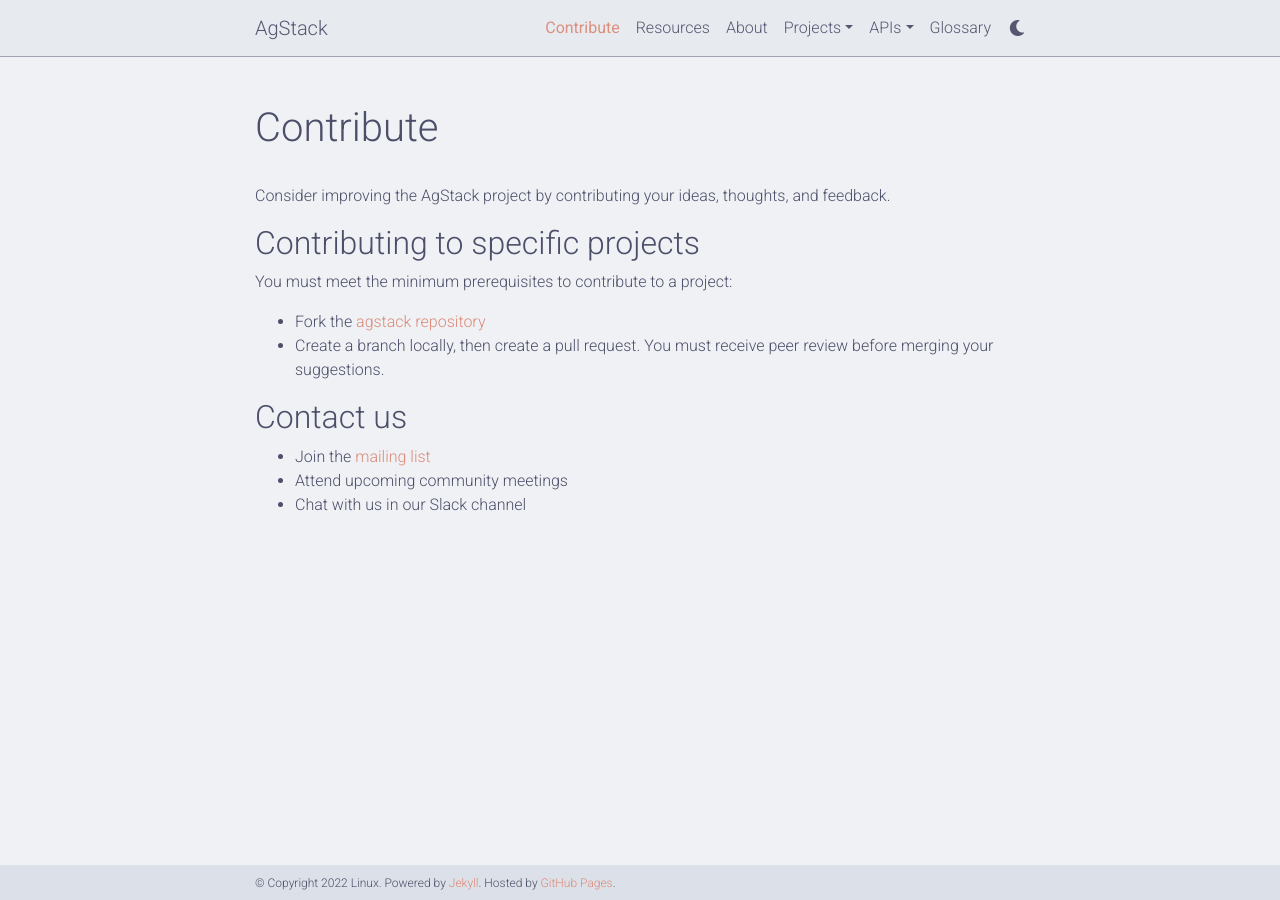
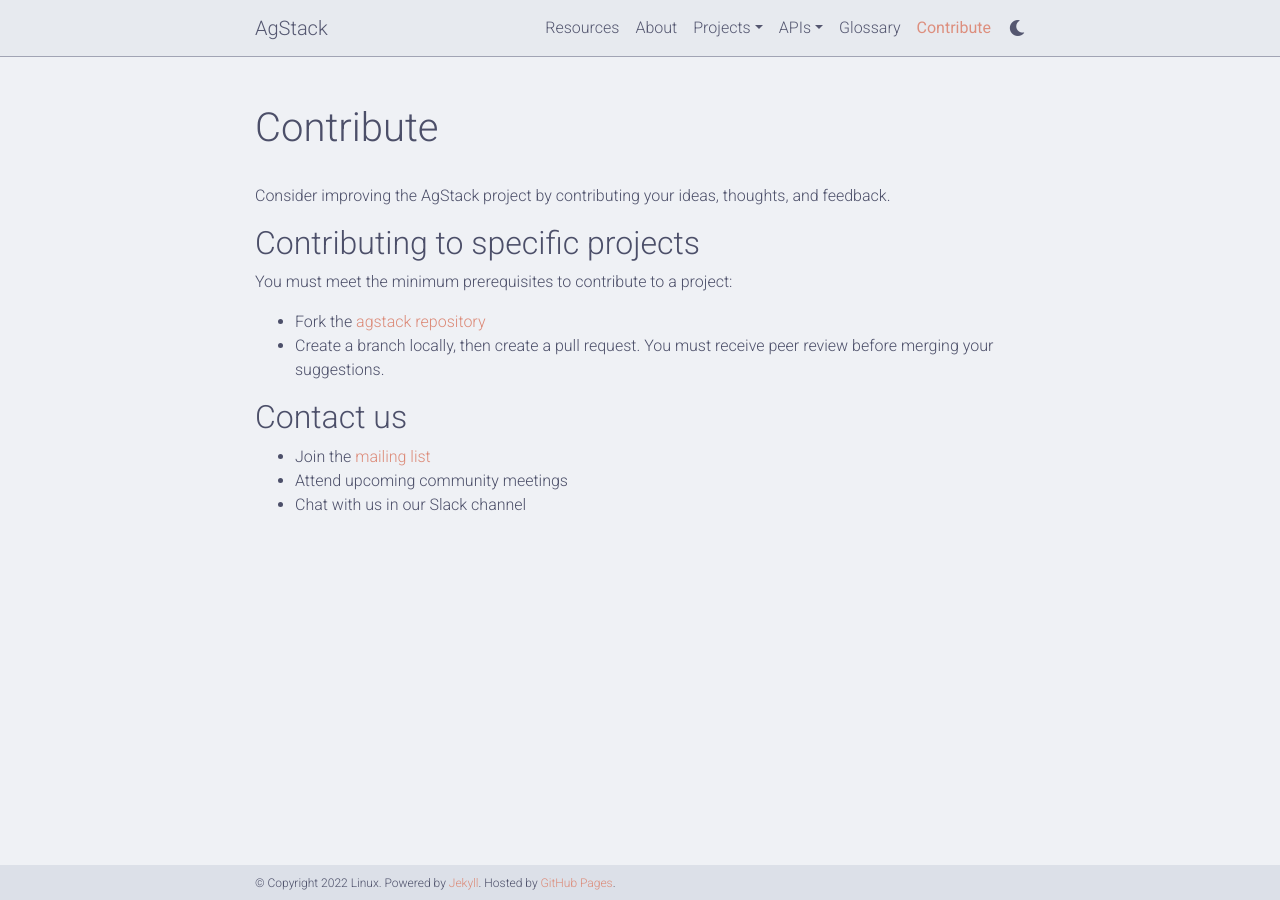
Before and after one commit to dockerymick/agstack, a Jekyll site: the page built from _pages/contribute.md, in a window 1280 px wide. Built offline with Jekyll 4.4.1, drawn with Linux system fonts in a browser that asks for light colours; comment, search, counter and statistics services are not loaded; a style sheet for code colours, icons or effects is not loaded; part of the change alters nothing that is shown.

```diff
--- a/_pages/contribute.md
+++ b/_pages/contribute.md
@@ -4,6 +4,7 @@ title: Contribute
 permalink: contribute
 horizontal: false
 nav: true
+nav_order: 4
 ---
 
 Consider improving the AgStack project by contributing your ideas, thoughts, and feedback.
```
